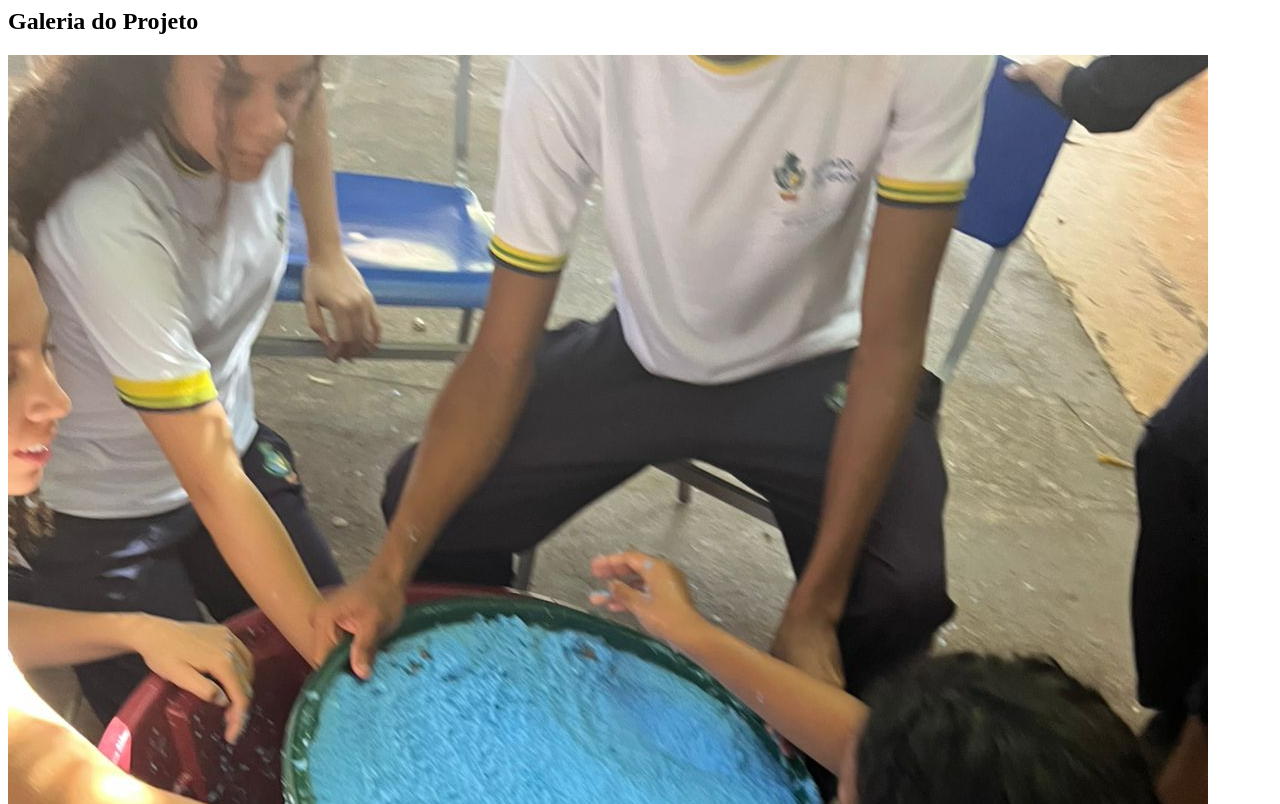
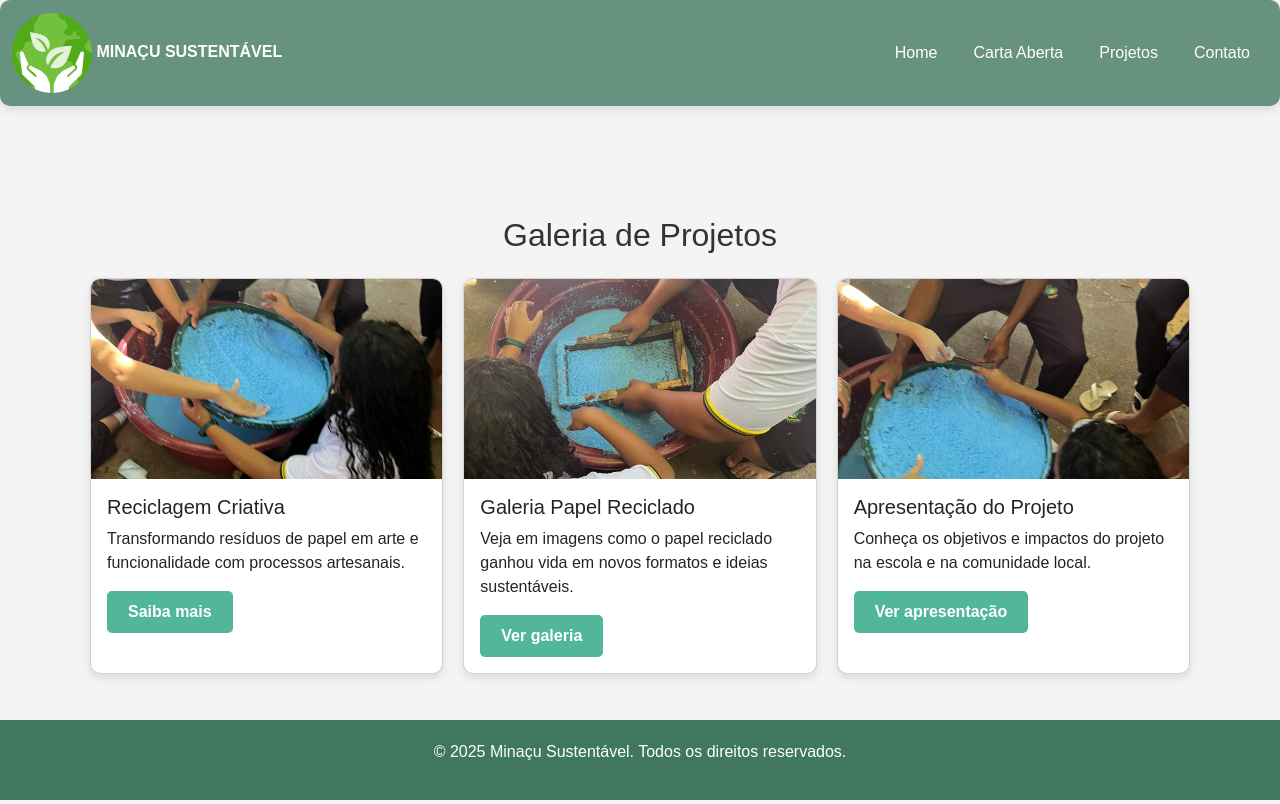
Before and after one commit to dopestudio62/minacu, a plain HTML site: page galeria_projeto.html in a window 1280 px wide. Shown: the top 804 px of the page. Drawn offline with nearby package versions, Linux system fonts and the light colour scheme.

Commit message:
Update galeria_projeto.html

```diff
--- a/galeria_projeto.html
+++ b/galeria_projeto.html
@@ -1,42 +1,170 @@
-<!-- Galeria do Projeto -->
-<section id="galeria" class="container">
-  <h2 class="text-center mb-4">Galeria do Projeto</h2>
+<!DOCTYPE html>
+<html lang="pt-br">
+<head>
+  <meta charset="UTF-8" />
+  <meta name="viewport" content="width=device-width, initial-scale=1.0" />
+  <title>Galeria de Projetos - Minaçu Sustentável</title>
+  <link href="https://cdn.jsdelivr.net/npm/bootstrap@5.3.0-alpha1/dist/css/bootstrap.min.css" rel="stylesheet" />
+  <style>
+    * {
+      margin: 0;
+      padding: 0;
+      box-sizing: border-box;
+    }
 
+    body {
+      font-family: Arial, sans-serif;
+      background-color: #f4f4f4;
+      color: #333;
+      display: flex;
+      flex-direction: column;
+      min-height: 100vh;
+    }
+
+    nav {
+      position: fixed;
+      top: 0;
+      left: 0;
+      right: 0;
+      background-color: rgba(45, 106, 79, 0.7);
+      padding: 5px 0;
+      box-shadow: 0 4px 8px rgba(0, 0, 0, 0.1);
+      z-index: 1050;
+      border-radius: 10px;
+    }
+
+    .navbar-brand {
+      font-size: 16px;
+      font-weight: bold;
+      color: white;
+      text-transform: uppercase;
+    }
+
+    .nav-link {
+      color: white !important;
+      padding: 6px 12px;
+      margin: 0 10px;
+    }
+
+    .nav-link:hover {
+      background-color: #52b69a;
+      border-radius: 5px;
+    }
+
+    .main-content {
+      margin-top: 90px;
+      padding: 20px;
+      flex: 1;
+    }
+
+    .gallery {
+      display: grid;
+      grid-template-columns: repeat(auto-fill, minmax(280px, 1fr));
+      gap: 20px;
+    }
+
+    .card img {
+      height: 200px;
+      object-fit: cover;
+      border-radius: 8px 8px 0 0;
+    }
+
+    .card {
+      border-radius: 10px;
+      overflow: hidden;
+      box-shadow: 0 4px 8px rgba(0, 0, 0, 0.1);
+      background-color: white;
+      transition: transform 0.2s;
+    }
+
+    .card:hover {
+      transform: translateY(-5px);
+    }
+
+    .btn-custom {
+      background-color: #52b69a;
+      color: white;
+      font-weight: bold;
+      border-radius: 5px;
+      padding: 8px 20px;
+      text-decoration: none;
+    }
+
+    .btn-custom:hover {
+      background-color: #2d6a4f;
+    }
+
+    footer {
+      background-color: rgba(45, 106, 79, 0.9);
+      color: white;
+      padding: 20px;
+      text-align: center;
+    }
+  </style>
+</head>
+<body>
+
+  <!-- Menu -->
+  <nav class="navbar navbar-expand-lg navbar-dark">
+    <div class="container-fluid">
+      <a class="navbar-brand" href="index.html">
+        <img src="logo.png" alt="Logo" style="max-width: 80px;" /> MINAÇU SUSTENTÁVEL
+      </a>
+      <button class="navbar-toggler" type="button" data-bs-toggle="collapse" data-bs-target="#navbarNav">
+        <span class="navbar-toggler-icon"></span>
+      </button>
+      <div class="collapse navbar-collapse" id="navbarNav">
+        <ul class="navbar-nav ms-auto">
+          <li class="nav-item"><a class="nav-link" href="index.html">Home</a></li>
+          <li class="nav-item"><a class="nav-link" href="carta_aberta.html">Carta Aberta</a></li>
+          <li class="nav-item"><a class="nav-link active" href="galeria_projeto.html">Projetos</a></li>
+          <li class="nav-item"><a class="nav-link" href="contato.html">Contato</a></li>
+        </ul>
+      </div>
+    </div>
+  </nav>
+
+  <!-- Conteúdo Principal -->
+  <main class="main-content container">
+    <h2 class="text-center mb-4">Galeria de Projetos</h2>
     <div class="gallery">
-    <!-- Projeto Unificado: Reciclagem Criativa -->
+      <!-- Card 1 -->
       <div class="card">
-      <img src="imagens/papel1.jpeg" class="card-img-top" alt="Reciclagem Criativa">
+        <img src="imagens/papel1.jpeg" alt="Reciclagem Criativa" />
         <div class="card-body">
-        <h5 class="card-title">Projeto 1: Reciclagem Criativa</h5>
-        <p class="card-text">
-          Unindo criatividade com consciência ambiental, esse projeto transforma resíduos de papel em novos produtos por meio de processos artesanais.
-        </p>
-        <a href="projeto1.html" class="btn btn-custom">Ver detalhes</a>
+          <h5 class="card-title">Reciclagem Criativa</h5>
+          <p class="card-text">Transformando resíduos de papel em arte e funcionalidade com processos artesanais.</p>
+          <a href="projeto1.html" class="btn btn-custom">Saiba mais</a>
         </div>
       </div>
 
-    <!-- Galeria do Projeto 2 -->
+      <!-- Card 2 -->
       <div class="card">
-      <img src="imagens/papel2.jpeg" class="card-img-top" alt="Galeria Papel Reciclado">
+        <img src="imagens/papel2.jpeg" alt="Galeria Papel Reciclado" />
         <div class="card-body">
-        <h5 class="card-title">Projeto 2: Galeria de Papel Reciclado</h5>
-        <p class="card-text">
-          Explore a coleção de imagens e criações feitas com papel reciclado. Um retrato visual do impacto positivo na sustentabilidade.
-        </p>
-        <a href="galeria_projeto2.html" class="btn btn-custom">Acessar Galeria</a>
+          <h5 class="card-title">Galeria Papel Reciclado</h5>
+          <p class="card-text">Veja em imagens como o papel reciclado ganhou vida em novos formatos e ideias sustentáveis.</p>
+          <a href="galeria_projeto2.html" class="btn btn-custom">Ver galeria</a>
         </div>
       </div>
 
-    <!-- Apresentação Geral -->
+      <!-- Card 3 -->
       <div class="card">
-      <img src="imagens/papel3.jpeg" class="card-img-top" alt="Apresentação do Projeto">
+        <img src="imagens/papel3.jpeg" alt="Apresentação do Projeto" />
         <div class="card-body">
-        <h5 class="card-title">Apresentação Geral</h5>
-        <p class="card-text">
-          Veja como o projeto foi desenvolvido com os alunos, promovendo engajamento, criatividade e responsabilidade ambiental.
-        </p>
-        <a href="apresentacao.html" class="btn btn-custom">Assistir Apresentação</a>
+          <h5 class="card-title">Apresentação do Projeto</h5>
+          <p class="card-text">Conheça os objetivos e impactos do projeto na escola e na comunidade local.</p>
+          <a href="apresentacao.html" class="btn btn-custom">Ver apresentação</a>
         </div>
       </div>
     </div>
-</section>
+  </main>
+
+  <!-- Rodapé -->
+  <footer>
+    <p>&copy; 2025 Minaçu Sustentável. Todos os direitos reservados.</p>
+  </footer>
+
+  <script src="https://cdn.jsdelivr.net/npm/bootstrap@5.3.0-alpha1/dist/js/bootstrap.bundle.min.js"></script>
+</body>
+</html>
```
Lines whose indentation alone changed are shown as unchanged.
